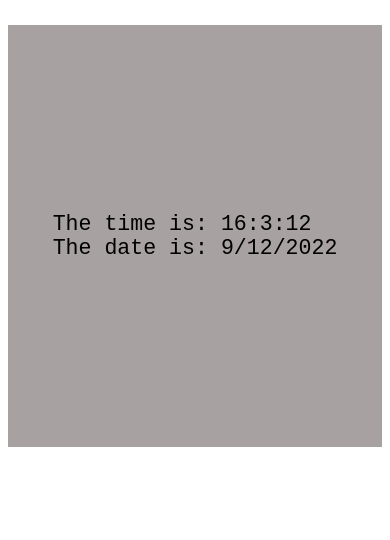
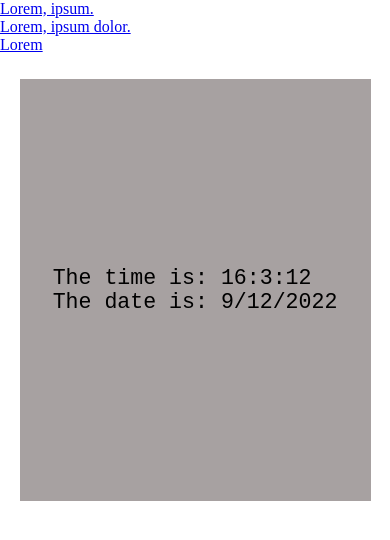
Before and after one commit to Muazzamkhan03/webClock, a plain HTML site: page index.html in a window 390 px wide. Drawn offline with Linux system fonts and the light colour scheme.

Commit message:
Added own nav bar and added some responsiveness

```diff
--- a/index.html
+++ b/index.html
@@ -10,7 +10,15 @@
 </head>
 
 <body>
-
+  <header>
+    <nav>
+      <ul>
+        <li><a href="#">Lorem, ipsum.</a></li>
+        <li><a href="#">Lorem, ipsum dolor.</a></li>
+        <li><a href="#">Lorem</a></li>
+      </ul>
+    </nav>
+  </header>
   <main>
     <div class="container">
       <pre>The time is: <span id="time"> </span>
--- a/style.css
+++ b/style.css
@@ -1,6 +1,11 @@
+*{
+    margin: 0;
+    padding: 0;
+}
+
 .container{
     background-color: rgb(167, 161, 161);
-    margin: 3vh auto;
+    margin: 3vh 5vw;
     min-width: 10vw;
     min-height: 50vh;
     font-size: calc(1.275rem + .3vw)!important;
@@ -8,3 +13,9 @@
     align-items: center;
     justify-content: center;
 }
+
+@media screen and (max-width:340px) {
+    .container pre{
+        font-size: 5vw;
+    }
+}
```
